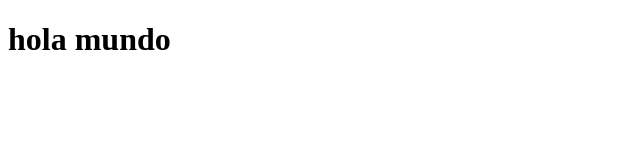
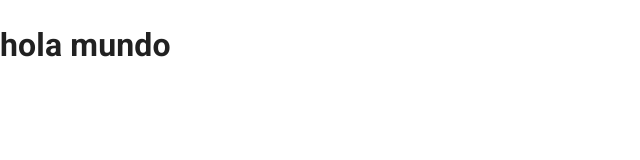
Before and after one commit to numarCoy98/to-do-app, a React (Create React App) app: page / in a window 1280 px wide. Shown: the top 160 px of the page, without its empty margins (0-640 px from the left). Built offline with nearby package versions, Linux system fonts and the light colour scheme.

Commit message:
Instalación de Material UI y configuración del tema

```diff
--- a/package.json
+++ b/package.json
@@ -3,6 +3,10 @@
   "version": "0.1.0",
   "private": true,
   "dependencies": {
+    "@emotion/react": "^11.11.0",
+    "@emotion/styled": "^11.11.0",
+    "@mui/icons-material": "^5.11.16",
+    "@mui/material": "^5.13.0",
     "@testing-library/jest-dom": "^5.14.1",
     "@testing-library/react": "^13.0.0",
     "@testing-library/user-event": "^13.2.1",
--- a/public/index.html
+++ b/public/index.html
@@ -5,6 +5,7 @@
   <meta charset="utf-8" />
   <meta name="viewport" content="width=device-width, initial-scale=1" />
   <meta name="description" content="Web site created using create-react-app" />
+  <link rel="stylesheet" href="https://fonts.googleapis.com/css?family=Roboto:300,400,500,700&display=swap" />
   <title>TODO App</title>
 </head>
 
--- a/src/App.jsx
+++ b/src/App.jsx
@@ -1,9 +1,10 @@
+import { AppTheme } from "./theme";
 
 function App() {
   return (
-    <div >
+    <AppTheme>
       <h1>hola mundo</h1>
-    </div>
+    </AppTheme>
   );
 }
 
--- /dev/null
+++ b/src/theme/App.jsx
@@ -0,0 +1,12 @@
+import { ThemeProvider } from "@emotion/react"
+import { CssBaseline } from "@mui/material"
+import theme from "./theme"
+
+export const AppTheme = ({ children }) => {
+    return (
+        <ThemeProvider theme={theme}>
+            <CssBaseline />
+            {children}
+        </ThemeProvider>
+    )
+}
--- /dev/null
+++ b/src/theme/index.js
@@ -0,0 +1,2 @@
+export * from './App'
+export * from './theme'
--- /dev/null
+++ b/src/theme/theme.js
@@ -0,0 +1,18 @@
+import { red } from '@mui/material/colors';
+import { createTheme } from '@mui/material/styles';
+
+const theme = createTheme({
+    palette: {
+        primary: {
+            main: '#556cd6',
+        },
+        secondary: {
+            main: '#19857b',
+        },
+        error: {
+            main: red.A400,
+        },
+    },
+});
+
+export default theme;
```
Also changed, not shown: 1 other file (tests, documents, lock files or other folders).
